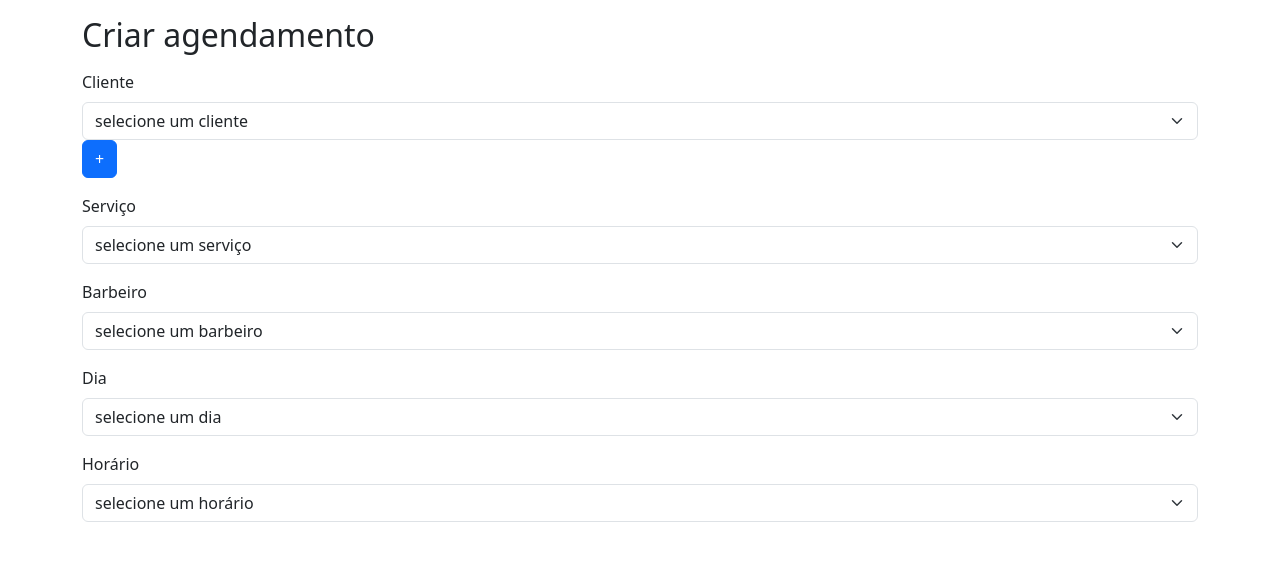
After one commit to Anaclarapereira/barbearia, a PHP site: page /Agenda/agendar.html in a window 1280 px wide. The commit adds this page. Shown: the top 561 px of the page. Run offline with PHP 8.4, Linux system fonts and the light colour scheme.

Commit message:
Add files via upload

```diff
--- /dev/null
+++ b/Agenda/agendar.html
@@ -0,0 +1,48 @@
+<!DOCTYPE html>
+<html lang="en">
+<body>
+  <title>Cadastro da Agenda do Barbeiro</title>
+  <meta charset="utf-8">
+  <meta name="viewport" content="width=device-width, initial-scale=1">
+  <link href="https://cdn.jsdelivr.net/npm/bootstrap@5.3.3/dist/css/bootstrap.min.css" rel="stylesheet">
+  <script src="https://cdn.jsdelivr.net/npm/bootstrap@5.3.3/dist/js/bootstrap.bundle.min.js"></script>
+</head>
+<body>
+
+<div class="container mt-3">
+  <h2>Criar agendamento</h2>
+  <form action="/action_page.php">
+
+    <div class="mb-3 mt-3">
+        <label for="sel1" class="form-label">Cliente</label>
+        <select class="form-select" id="sel1" name="sellist1">
+            <option>selecione um cliente</option>
+        </select>
+        <button class="btn btn-primary">+</button>
+    </div>
+
+    <div class="mb-3 mt-3">
+        <label for="sel1" class="form-label">Serviço</label>
+        <select class="form-select" id="sel1" name="sellist1">
+            <option>selecione um serviço</option>
+        </select>
+    </div>
+
+    <div class="mb-3 mt-3">
+        <label for="sel1" class="form-label">Barbeiro</label>
+        <select class="form-select" id="sel1" name="sellist1">
+            <option>selecione um barbeiro</option>
+        </select>
+    </div>
+    <div class="mb-3 mt-3">
+        <label for="sel1" class="form-label"> Dia</label>
+        <select class="form-select" id="sel1" name="sellist1">
+            <option>selecione um dia</option>
+        </select>
+    </div>
+    <div class="mb-3 mt-3">
+        <label for="sel1" class="form-label">Horário</label>
+        <select class="form-select" id="sel1" name="sellist1">
+            <option>selecione um horário</option>
+        </select>
+    </div>
--- a/Agenda/criar_agenda.html
+++ b/Agenda/criar_agenda.html
@@ -13,14 +13,14 @@
 
     <div class="container mt-3">
         <h2>Cadastro da Agenda do Barbeiro</h2>
-        <form action="/action_page.php">
+        <form action="criar_agenda.php" method="post">
             <div class="mb-3 mt-3">
                 <label class="form-check-label">
                     Barbeiro
                 </label>
-                <select class="form-select" name="barbeiro">
+                <select class="form-select" name="id_usuario">
                     <option>Selecione um barbeiro</option>
-
+                    <option value="1">Matheus Andrade</option>
                 </select>
             </div>
 
```
Also changed, not shown: Agenda/criar_agenda.php (+39 -28 lines).
